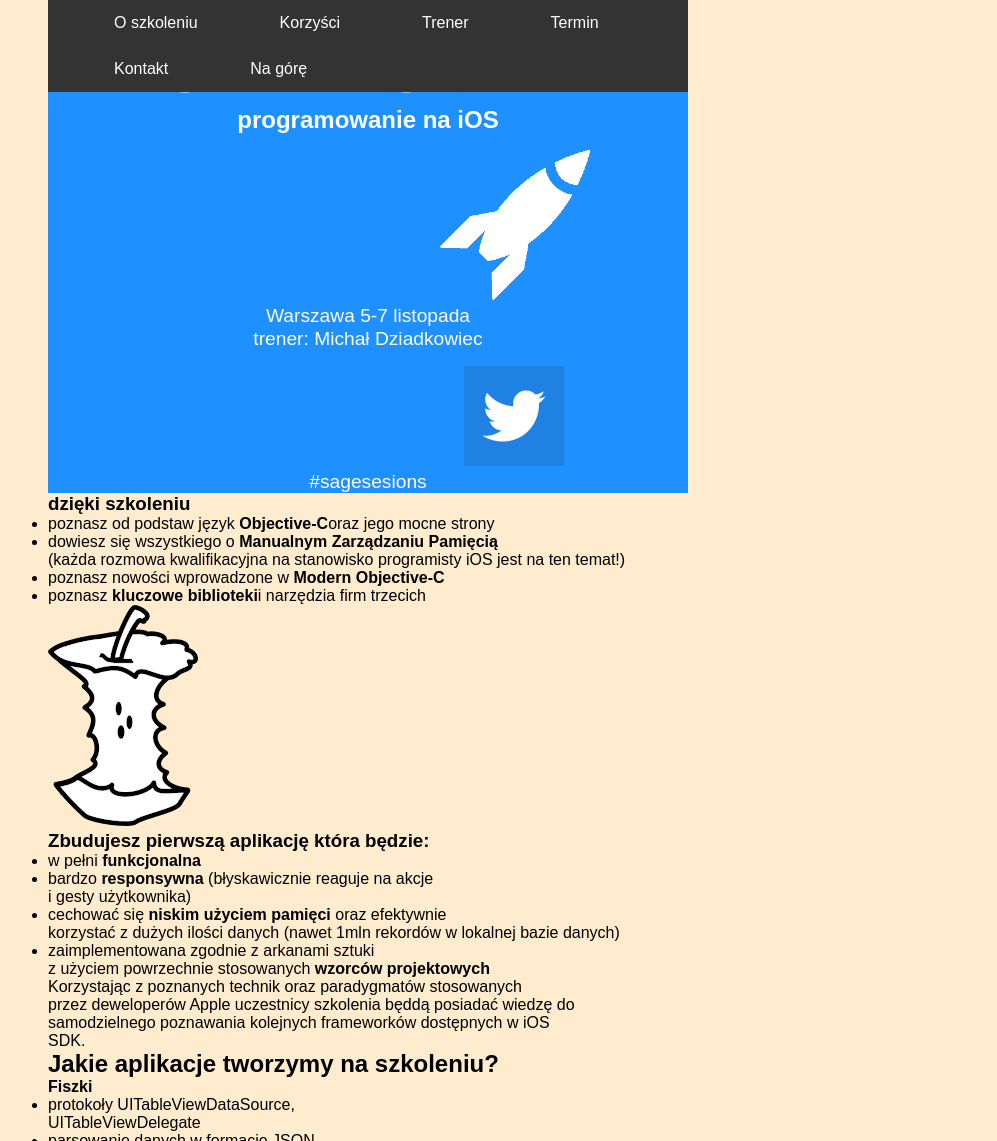
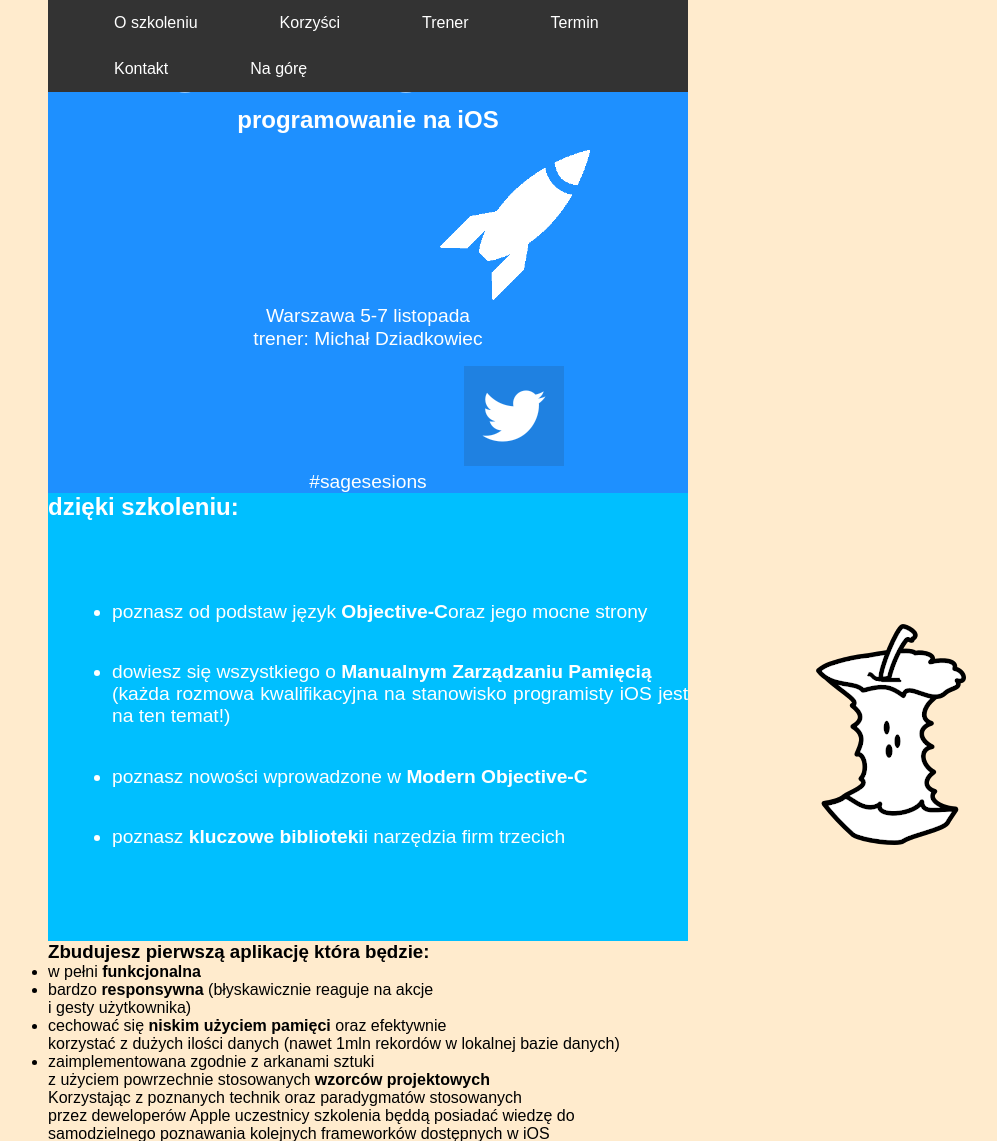
Before and after one commit to Kuba-C/Zadanie_na_praktyki, a plain HTML site: page index.html in a window 1280 px wide. Shown: the top 1141 px of the page, without its empty margins (272-1269 px from the left). Drawn offline with Linux system fonts and the light colour scheme.

Commit message:
second article styles

```diff
--- a/css/main.css
+++ b/css/main.css
@@ -1,12 +1,12 @@
-*{
-margin: 0;
-padding: 0;
+* {
+  margin: 0;
+  padding: 0;
 }
 
-body{
+body {
   margin: auto;
   width: 50%;
-  background-color: rgb(255,235,205);
+  background-color: rgb(255, 235, 205);
   font-family: sans-serif;
 }
 
@@ -35,47 +35,72 @@ nav>ul>li a:hover {
   background-color: rgb(128, 128, 128);
 }
 
-article#start{
-  background-color: rgb(30,144,255);
+article#start {
+  background-color: rgb(30, 144, 255);
   top: 0;
 }
 
-article#start>header>h1{
+article#start>header>h1 {
   color: white;
   margin-top: 40px;
   text-align: center;
   font-size: 3.5em;
   text-transform: uppercase;
-
 }
 
-article#start>header>h2{
+article#start>header>h2 {
   margin-top: 1px;
   text-align: center;
   color: white;
-
 }
 
-article#start>header>img{
-  margin:1em 0 0 24.5em;
-
+article#start>header>img {
+  margin: 1em 0 0 24.5em;
 }
 
-article#start>header>p{
-  font-size: 1.2em;
-  margin-top: 1px;
-  text-align: center;
-  color: white;
-
-}
-
-article#start>footer>p{
+article#start>header>p {
   font-size: 1.2em;
   margin-top: 1px;
   text-align: center;
   color: white;
 }
 
-article#start>footer>img{
-  margin:1em 0 0 26em;
+article#start>footer>p {
+  font-size: 1.2em;
+  margin-top: 1px;
+  text-align: center;
+  color: white;
 }
+
+article#start>footer>img {
+  margin: 1em 0 0 26em;
+}
+
+article#benefits {
+  background-color: rgb(0, 191, 255);
+  top: 0;
+  height: 28em;
+}
+
+article#benefits>header>h3 {
+  color: white;
+  text-align: justify;
+  font-size: 1.5em;
+}
+
+article#benefits>ul {
+  margin: 5em 0 0 4em;
+}
+
+article#benefits>ul>li {
+  color: white;
+  text-align: justify;
+  font-size: 1.2em;
+  margin: 2em 0 0 0;
+}
+
+article#benefits>img{
+  margin: 39em 0 10em 48em;
+  position: absolute;
+  top:0;
+}
--- a/index.html
+++ b/index.html
@@ -42,7 +42,7 @@
   <article id="benefits">
     <a name="benefits"></a>
     <header>
-      <h3>dzięki szkoleniu</h3>
+      <h3>dzięki szkoleniu:</h3>
     </header>
     <ul>
       <li>poznasz od podstaw język <strong>Objective-C</strong>oraz jego mocne strony</li>
```
